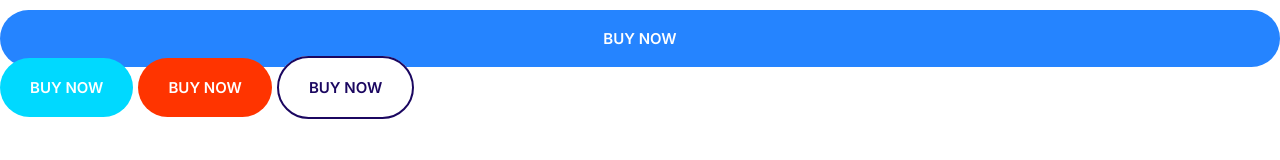
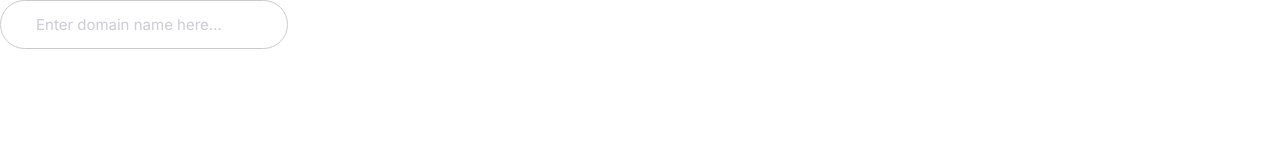
Before and after one commit to Mozzie-i/Moshify, a plain HTML site: page index.html in a window 1280 px wide. Drawn offline with Linux system fonts and the light colour scheme.

Commit message:
Building a simple input.

```diff
--- a/CSS/sytles.css
+++ b/CSS/sytles.css
@@ -46,6 +46,10 @@
 
 a {
     text-decoration: none;
+}
+
+::placeholder {
+    color: #cdcbd7;
 }
 
 
@@ -162,6 +166,15 @@
     color: var(--color-headings);
 }
 
+.input {
+    outline: 0;
+    padding: 1.5rem 3.5rem;
+    border: 1px solid #ccc;
+    border-radius: 30px;
+    font-size: 2rem;
+    color: var(--color-headings);
+}
+
 
 /* State */
 
@@ -197,6 +210,10 @@
     .btn {
         font-size: 1.5rem;
         }
+
+    .input {
+        font-size: 1.5rem;
+    }
 }
 
 .link-arrow:hover::after {
--- a/index.html
+++ b/index.html
@@ -13,12 +13,6 @@
     <link rel="stylesheet" href="CSS/sytles.css">
 </head>
 <body>
-    <button class="btn btn--primary btn--block">Buy Now</button>
-
-    <a href="" class="btn btn--secondary btn.">Buy Now</a>
-
-    <a href="" class="btn btn--accent">Buy Now</a>
-
-    <a href="" class="btn btn--outline">Buy Now</a>
+    <input type="text" class="input" placeholder="Enter domain name here...">
 </body>
 </html>
```
